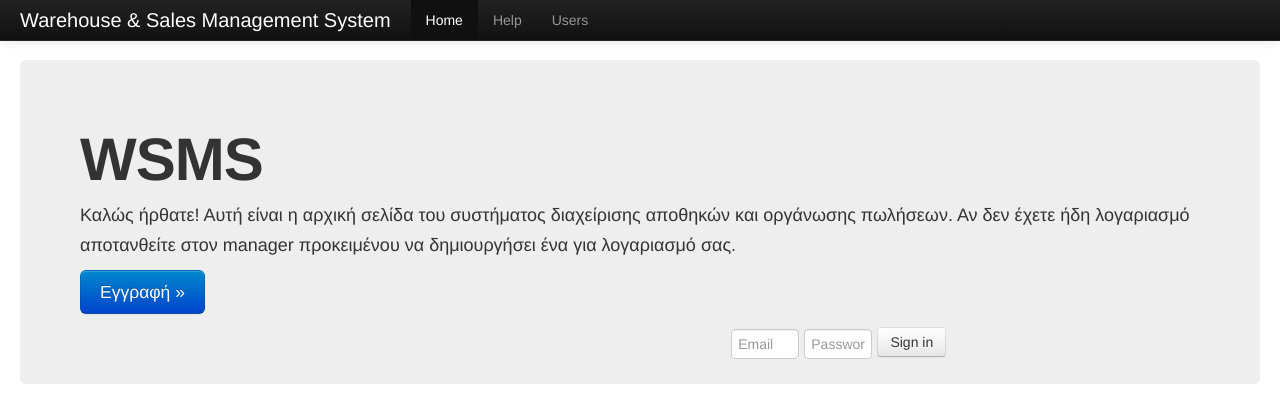
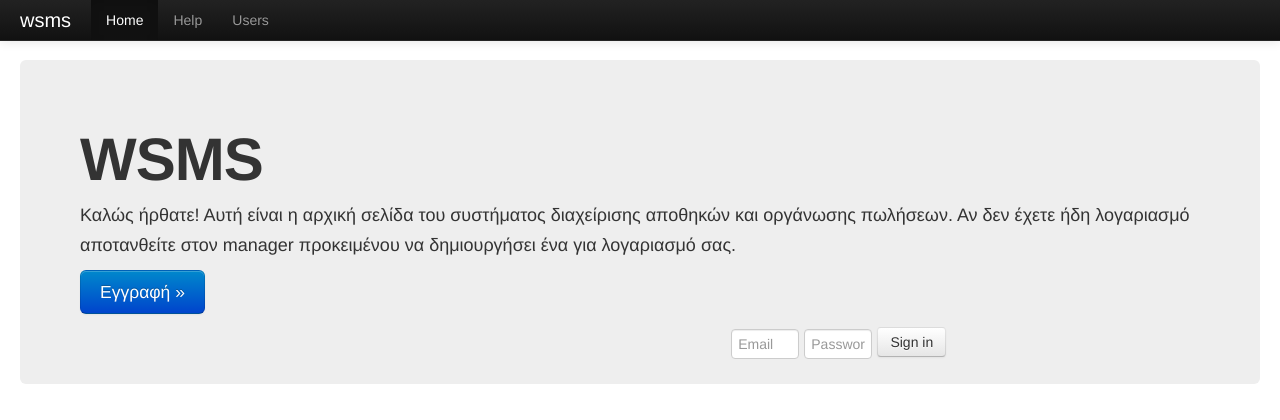
Before and after one commit to bitzesmichail/wsms, a PHP site: page / in a window 1280 px wide. Shown: the top 420 px of the page. Run offline with PHP 8.4, Linux system fonts and the light colour scheme; some libraries are stand-ins or nearby versions.

Commit message:
gia na doume...

```diff
--- a/Controllers/HelpController.php
+++ b/Controllers/HelpController.php
@@ -14,7 +14,7 @@ class HelpController extends Controller {
 
 	public function other($arg = false) {
 
-		require 'models/help_model.php';
+		require 'Models/help_model.php';
 		$model = new Help_Model();
 		$this->view->blah = $model->blah();
 	}
--- a/Views/header.php
+++ b/Views/header.php
@@ -49,7 +49,7 @@
             <span class="icon-bar"></span>
             <span class="icon-bar"></span>
           </button>
-          <a class="brand" href="<?php echo HOME; ?>/">Warehouse &amp; Sales Management System</a>
+          <a class="brand" href="<?php echo HOME; ?>/">wsms</a>
           <div class="nav-collapse collapse">
           	<?php if (isset($_SESSION['username'])): ?>
           		<p class="navbar-text pull-right">
```
